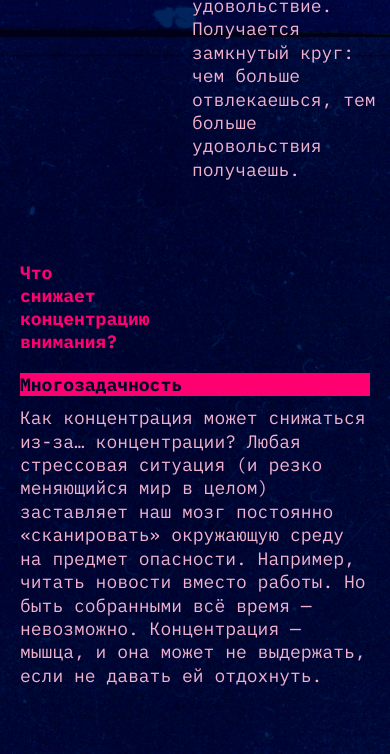
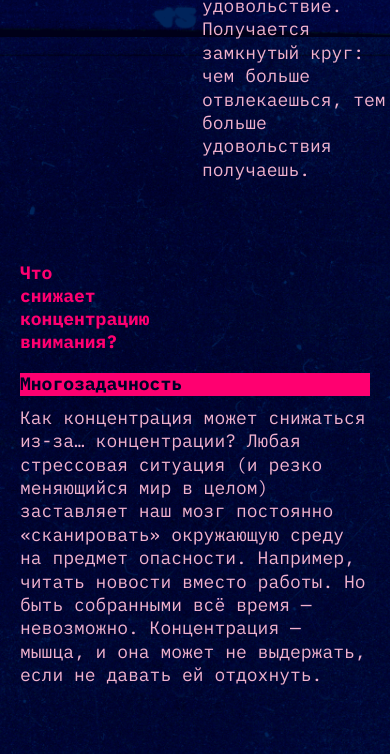
Before and after one commit to alex-s-nik/slozhno-sosredotochitsya, a plain HTML site: page index.html in a window 390 px wide. Shown: the part 2495-3249 px from the top of the page. Drawn offline with Linux system fonts and the light colour scheme.

Commit message:
fix: mobile layout

```diff
--- a/styles/style.css
+++ b/styles/style.css
@@ -242,9 +242,14 @@
     letter-spacing: -0.01em;
   }
 
+  .main__content {
+    column-gap: 20px;
+  }
+
   .content__section-columns {
     grid-template-columns: 1fr;
     grid-template-rows: repeat(3, 1fr);
+    line-height: 125%;
   }
 }
 
@@ -293,6 +298,7 @@
     grid-template-columns: 1fr;
     grid-template-rows: auto;
     row-gap: 20px;
+    line-height: 135%;
   }
 
   .title-over-columns {
```
